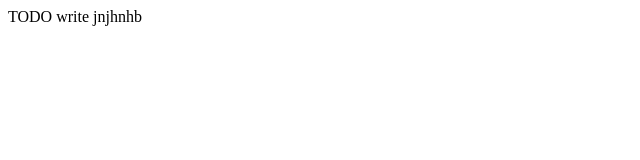
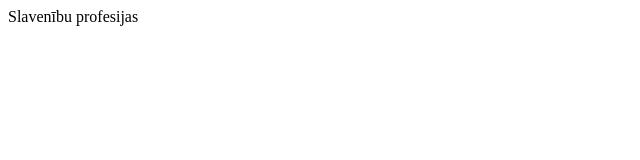
Before and after one commit to ievagit8/Atminasspele, a plain HTML site: page index.html in a window 1280 px wide. Shown: the full height of the page, 0-640 px from the left. Drawn offline with Linux system fonts and the light colour scheme.

Commit message:
Update index.html

```diff
--- a/index.html
+++ b/index.html
@@ -10,6 +10,6 @@
         <meta name="viewport" content="width=device-width, initial-scale=1.0">
     </head>
     <body>
-        <div>TODO write jnjhnhb</div>
+        <div>Slavenību profesijas</div>
     </body>
 </html>
```
